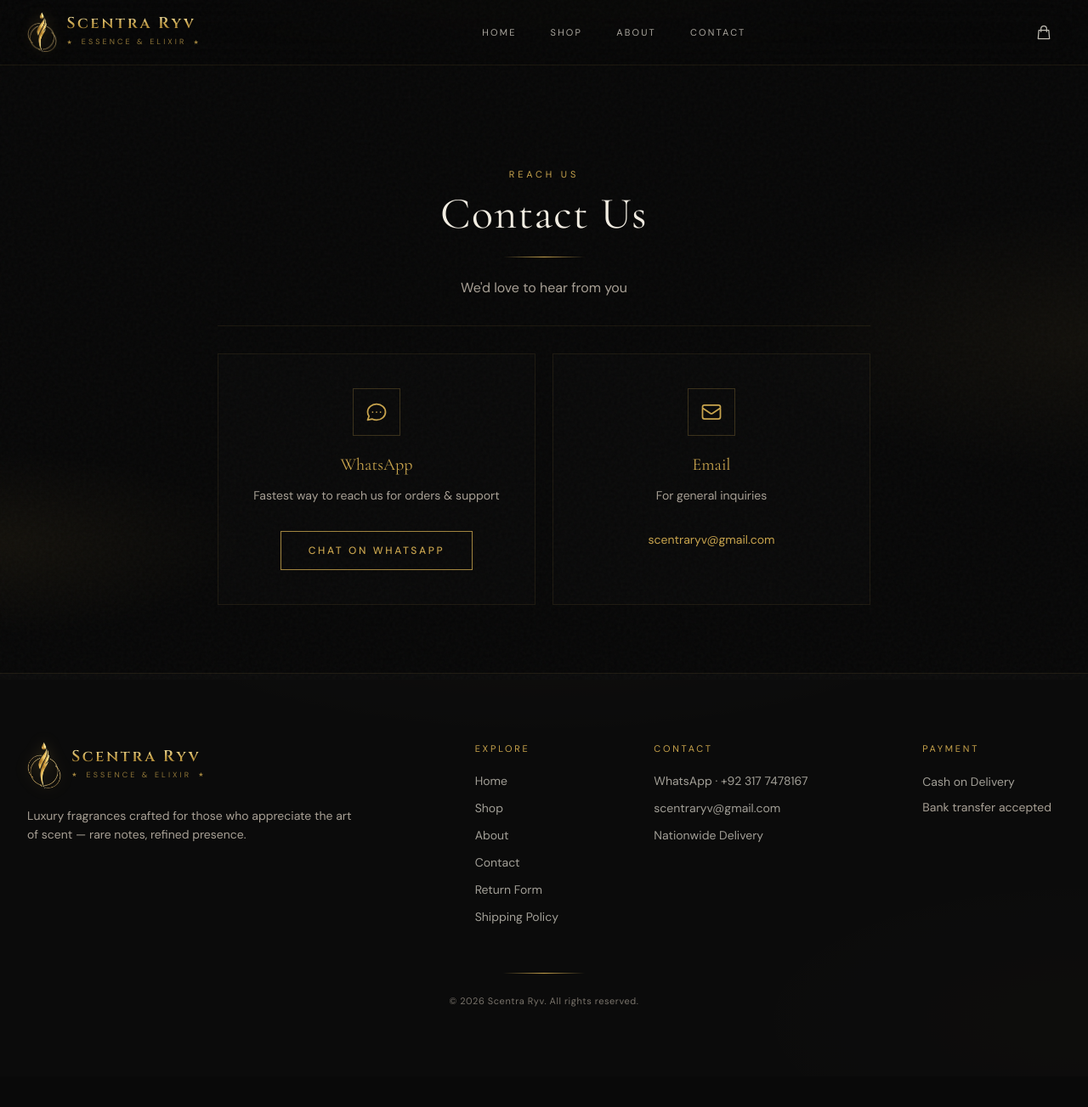
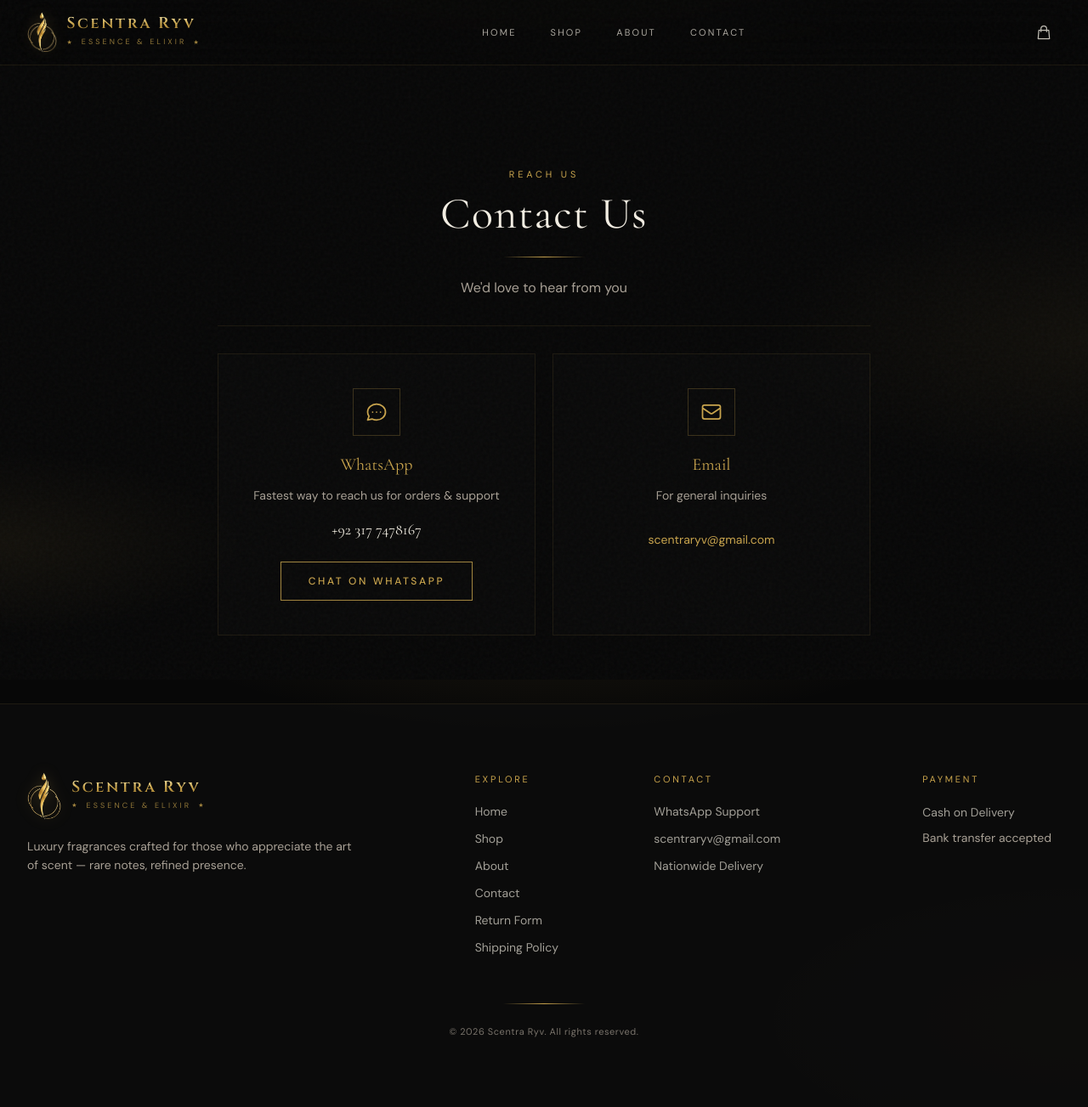
Before and after one commit to majidkamal456-rgb/Scentra-Ryv, a Django app: page /contact/ in a window 1280 px wide. Shown: the whole page at 85% size. Before the commit the page ends 1185 px from the top, so only its background shows below. Run offline with Django 5.2, Linux system fonts and the light colour scheme; some libraries are stand-ins or nearby versions.

Commit message:
Update contact and shop templates to enhance user experience and SEO. Change WhatsApp link to use URL routing, update page titles and meta descriptions for better clarity and branding.

```diff
--- a/templates/base.html
+++ b/templates/base.html
@@ -110,7 +110,7 @@
         <div class="md:col-span-3">
           <h4 class="mb-5 text-[11px] uppercase tracking-[0.25em] text-brand-gold">Contact</h4>
           <ul class="space-y-3 text-sm text-brand-cream/65">
-            <li><a href="https://wa.me/{{ whatsapp_number }}" target="_blank" rel="noopener" class="transition hover:text-brand-gold">WhatsApp · +92 317 7478167</a></li>
+            <li><a href="{% url 'store:contact' %}" class="transition hover:text-brand-gold">WhatsApp Support</a></li>
             <li><a href="mailto:{{ contact_email }}" class="transition hover:text-brand-gold">{{ contact_email }}</a></li>
             <li>Nationwide Delivery</li>
           </ul>
--- a/templates/store/contact.html
+++ b/templates/store/contact.html
@@ -1,6 +1,6 @@
 {% extends 'base.html' %}
 
-{% block title %}Contact Scentra Ryv | Essence &amp; Elixir{% endblock %}
+{% block title %}Scentra Ryv | Contact{% endblock %}
 {% block meta_description %}Contact Scentra Ryv for orders and support. WhatsApp and email available nationwide in Pakistan.{% endblock %}
 
 
@@ -20,7 +20,8 @@
         </div>
         <h3 class="font-serif text-xl text-brand-gold">WhatsApp</h3>
         <p class="mt-3 text-sm text-brand-mute">Fastest way to reach us for orders &amp; support</p>
-        <a href="https://wa.me/{{ whatsapp_number }}" target="_blank" rel="noopener" class="btn-gold mt-8 inline-block">Chat on WhatsApp</a>
+        <p class="mt-4 font-serif text-lg text-brand-cream">+92 317 7478167</p>
+        <a href="https://wa.me/{{ whatsapp_number }}" target="_blank" rel="noopener" class="btn-gold mt-6 inline-block">Chat on WhatsApp</a>
       </div>
       <div class="feature-tile group !p-10">
         <div class="feature-tile__icon">
--- a/templates/store/shop.html
+++ b/templates/store/shop.html
@@ -1,7 +1,7 @@
 {% extends 'base.html' %}
 
-{% block title %}Shop Perfumes Online in Pakistan | Scentra Ryv{% endblock %}
-{% block meta_description %}Shop luxury 50ml perfumes by Scentra Ryv. Cash on Delivery available across Pakistan.{% endblock %}
+{% block title %}Scentra Ryv | Shop{% endblock %}
+{% block meta_description %}Luxury perfumes by Scentra Ryv. Premium fragrances with cash on delivery nationwide.{% endblock %}
 
 
 {% block content %}
```
